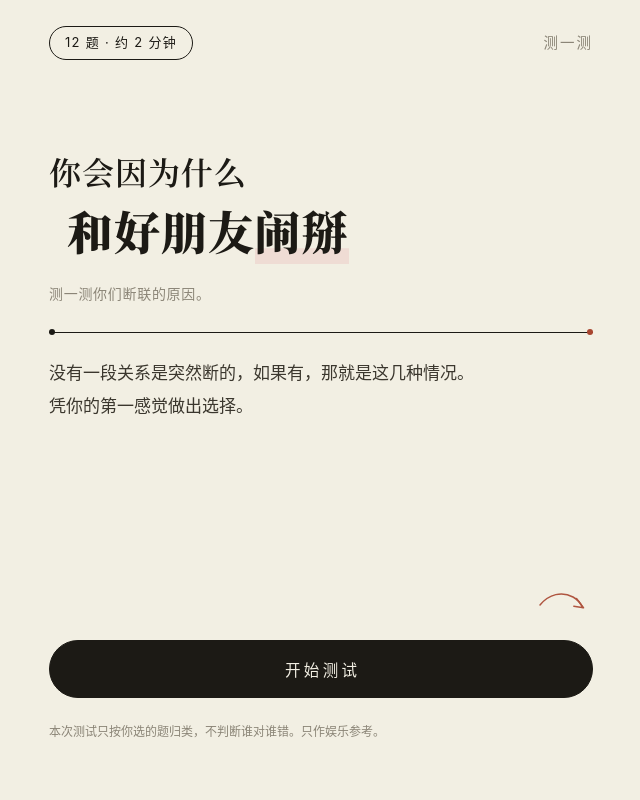
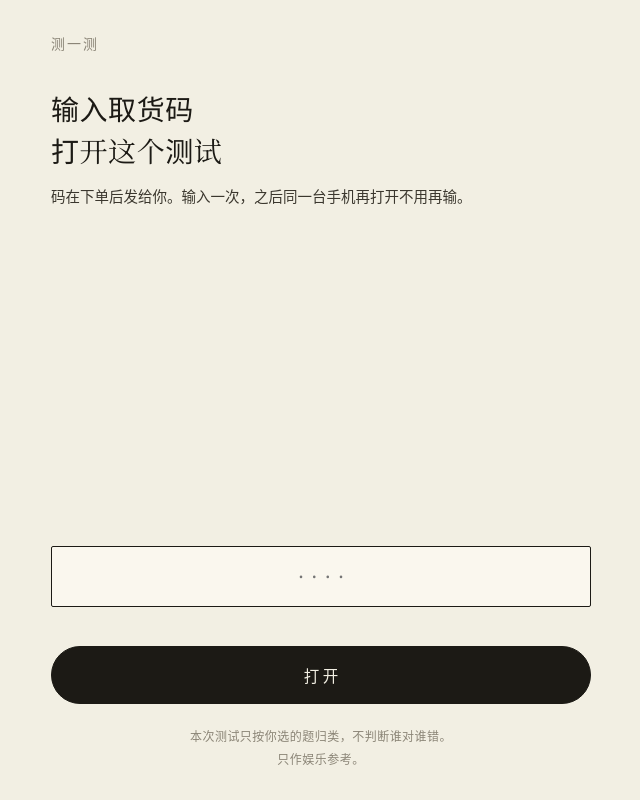
Before and after one commit to linkonmoney/zousan, a plain HTML site: page index.html in a window 1280 px wide. Shown: the whole page, without its empty margins (319-959 px from the left). Drawn offline with Linux system fonts and the light colour scheme.

Commit message:
Add files via upload

```diff
--- a/index.html
+++ b/index.html
@@ -138,9 +138,38 @@ body{font-family:var(--sans);line-height:1.95;font-size:15px;-webkit-font-smooth
   background:var(--ink);color:var(--paper);font-size:13px;letter-spacing:.06em;padding:10px 18px;border-radius:999px;
   opacity:0;pointer-events:none;transition:opacity .2s ease,transform .2s ease;z-index:99}
 .toast.on{opacity:1;transform:translateX(-50%) translateY(0)}
+/* 取货码遮罩：只挡视线，不是加密。去掉这层就删掉本段 + #gate + 末尾那段脚本 */
+body.locked{overflow:hidden}
+#gate{position:fixed;top:0;bottom:0;left:0;right:0;max-width:600px;margin:0 auto;z-index:200;
+  background:var(--paper);display:flex;flex-direction:column;
+  padding:calc(30px + env(safe-area-inset-top)) clamp(24px,6.4vw,30px) calc(28px + env(safe-area-inset-bottom))}
+#gate.off{display:none}
+#gate .g-cap{font-size:14px;letter-spacing:.14em;color:var(--muted)}
+#gate .g-t{font-family:var(--serif);font-size:28px;line-height:1.5;letter-spacing:.02em;margin:30px 0 12px;color:var(--ink)}
+#gate .g-s{font-size:14.5px;color:var(--ink2);line-height:1.95;margin:0}
+#gate .g-grow{flex:1 1 auto;min-height:24px}
+#gate .g-in{display:block;width:100%;border:1px solid var(--line);background:var(--card);border-radius:2px;
+  padding:16px 18px;font-size:20px;letter-spacing:.42em;text-align:center;text-indent:.42em;font-family:var(--num);
+  color:var(--ink);outline:none;-webkit-appearance:none;transition:border-color .15s}
+#gate .g-in:focus{border-color:var(--ink)}
+#gate .g-in.err{border-color:var(--accent);animation:gsh .34s}
+@keyframes gsh{0%,100%{transform:translateX(0)}25%{transform:translateX(-6px)}75%{transform:translateX(6px)}}
+#gate .g-err{font-size:13px;color:var(--accent);letter-spacing:.06em;line-height:1.6;min-height:21px;margin:10px 0 0}
+#gate .btn{margin-top:8px}
+#gate .g-foot{font-size:12px;color:var(--muted);letter-spacing:.04em;line-height:1.9;margin:22px 0 0;text-align:center}
 </style>
 </head>
 <body>
+<div id="gate">
+  <div class="g-cap">测一测</div>
+  <div class="g-t">输入取货码<br>打开这个测试</div>
+  <p class="g-s">码在下单后发给你。输入一次，之后同一台手机再打开不用再输。</p>
+  <div class="g-grow"></div>
+  <input class="g-in" id="g-in" type="tel" inputmode="numeric" maxlength="4" placeholder="····" autocomplete="off" autocapitalize="off" spellcheck="false" aria-label="取货码">
+  <div class="g-err" id="g-err"></div>
+  <button class="btn" id="g-go">打开</button>
+  <div class="g-foot">本次测试只按你选的题归类，不判断谁对谁错。<br>只作娱乐参考。</div>
+</div>
 <div id="app">
   <section id="intro">
     <div class="cap-row"><span class="cap">12 题 · 约 2 分钟</span><span class="cap-r">测一测</span></div>
@@ -340,6 +369,32 @@ $('copy').onclick=async()=>{
   const txt=[r.identity,r.oneliner,r.headline,'——你会因为什么和好朋友走散'].join('\n');
   try{await navigator.clipboard.writeText(txt);toast('已复制');}catch(e){toast('复制失败，长按选中文字');}
 };
+
+/* 取货码：视觉遮挡，不是加密。改码就改下面这一行 */
+const ACCESS_CODE="7391";
+(function(){
+  const gate=$('gate'),inp=$('g-in'),err=$('g-err'),go=$('g-go'),KEY='cc_gate_ok';
+  function leave(){gate.classList.add('off');document.body.classList.remove('locked');}
+  let saved=null;
+  try{saved=localStorage.getItem(KEY);}catch(e){}
+  if(saved==='1'){leave();return;}
+  document.body.classList.add('locked');
+  setTimeout(()=>{try{inp.focus();}catch(e){}},80);
+  function check(){
+    if(inp.value.replace(/\D/g,'')===ACCESS_CODE){
+      try{localStorage.setItem(KEY,'1');}catch(e){}
+      leave();return;
+    }
+    err.textContent='码不对，再看看包装信息';
+    inp.classList.add('err');
+    setTimeout(()=>inp.classList.remove('err'),360);
+    inp.value='';
+    try{inp.focus();}catch(e){}
+  }
+  go.onclick=check;
+  inp.addEventListener('keydown',e=>{if(e.key==='Enter'){e.preventDefault();check();}});
+  inp.addEventListener('input',()=>{inp.value=inp.value.replace(/\D/g,'');err.textContent='';});
+})();
 </script>
 </body>
 </html>
```
